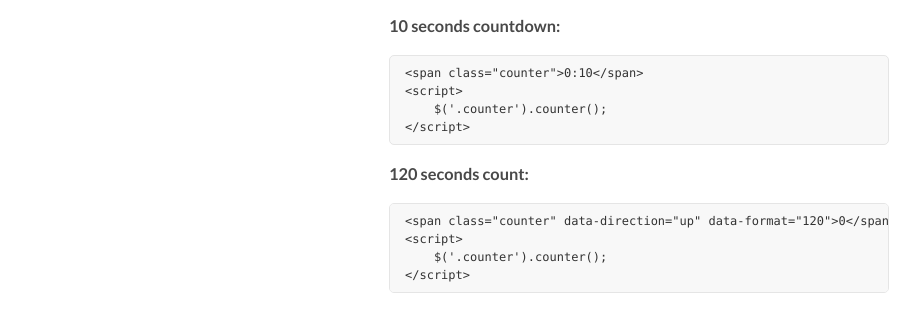
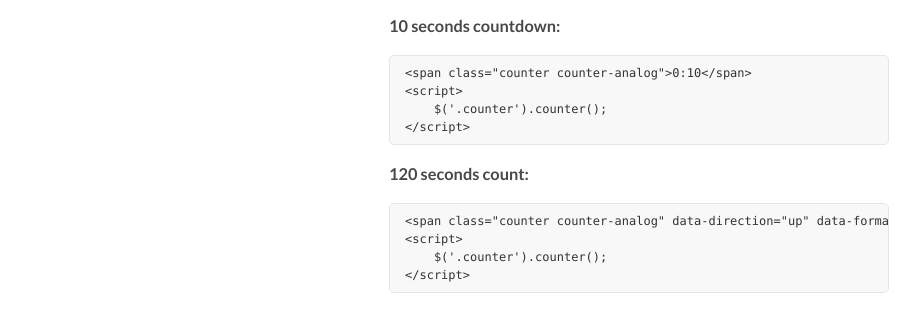
Before and after one commit to sophilabs/jquery-counter, a plain HTML site: page index.html in a window 1280 px wide. Shown: the part 975-1285 px from the top of the page, without its empty margins (181-1101 px from the left). Drawn offline with nearby package versions, Linux system fonts and the light colour scheme.

Commit message:
update index.html

```diff
--- a/index.html
+++ b/index.html
@@ -80,7 +80,7 @@
 
 <h3>10 seconds countdown:</h3>
 
-<pre><code>&lt;span class="counter"&gt;0:10&lt;/span&gt;
+<pre><code>&lt;span class="counter counter-analog"&gt;0:10&lt;/span&gt;
 &lt;script&gt;
     $('.counter').counter();
 &lt;/script&gt;
@@ -88,7 +88,7 @@
 
 <h3>120 seconds count:</h3>
 
-<pre><code>&lt;span class="counter" data-direction="up" data-format="120"&gt;0&lt;/span&gt;
+<pre><code>&lt;span class="counter counter-analog" data-direction="up" data-format="120"&gt;0&lt;/span&gt;
 &lt;script&gt;
     $('.counter').counter();
 &lt;/script&gt;
```
